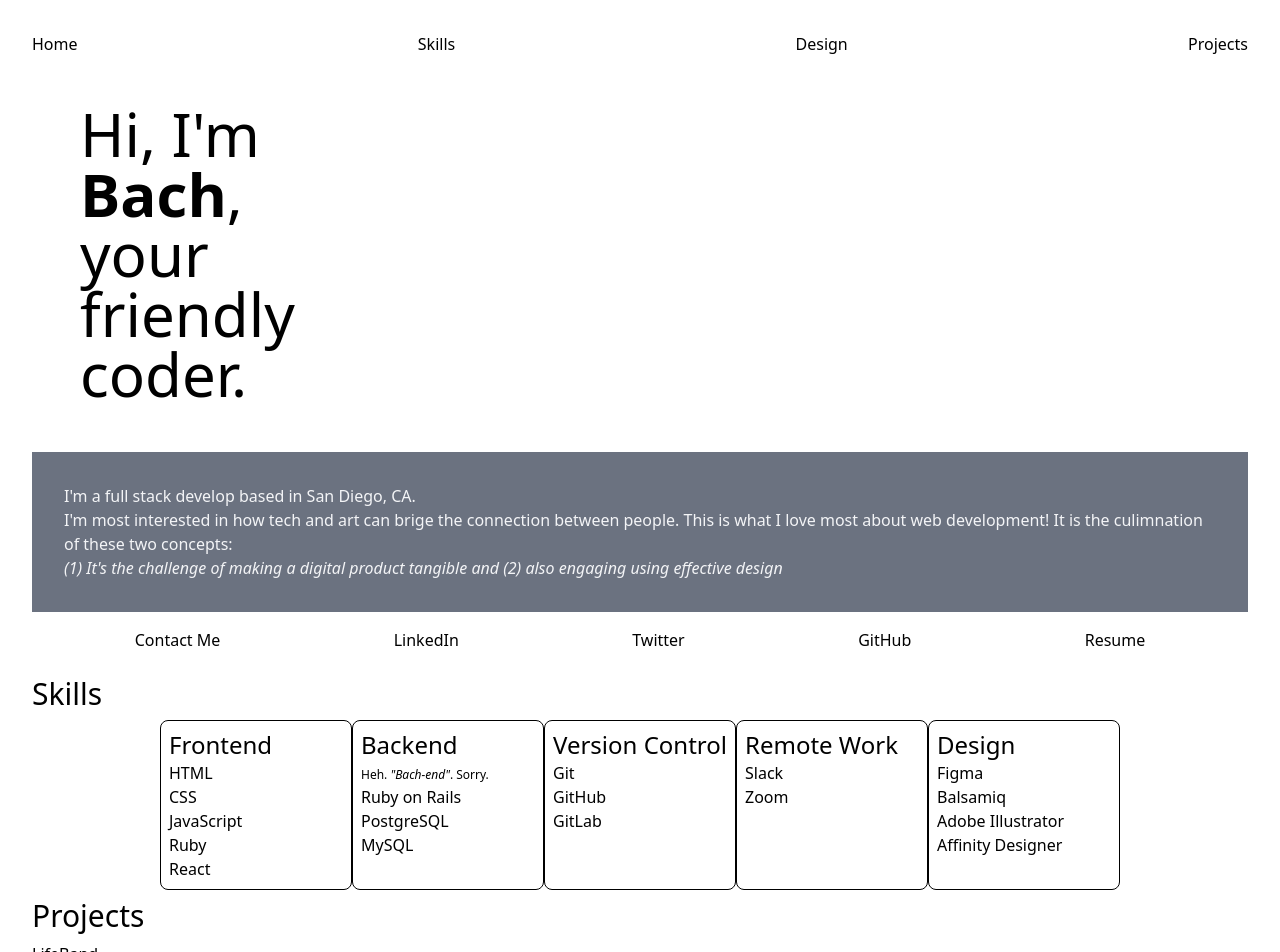
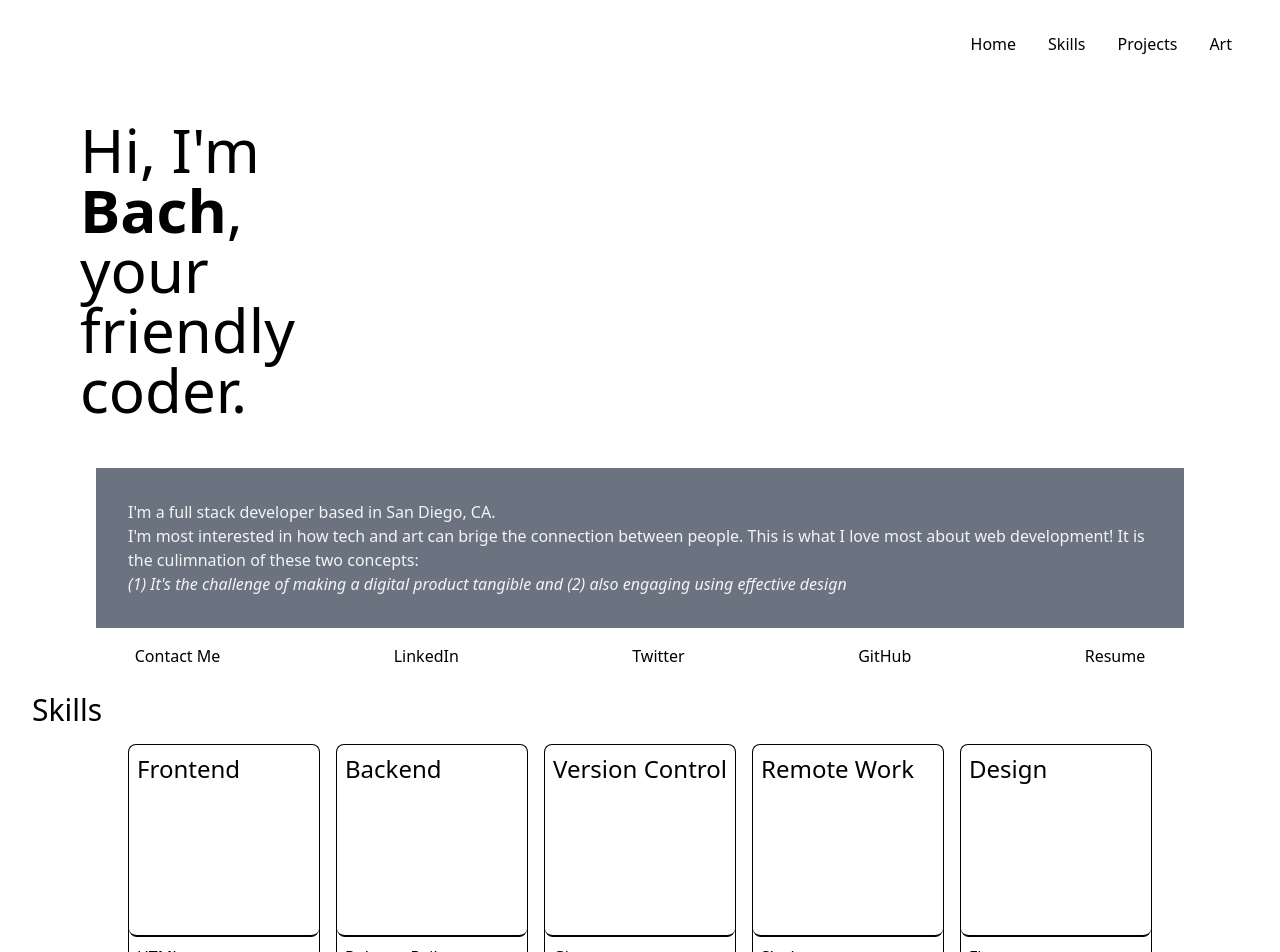
Before and after one commit to bndiep/bndiep.github.io, a React (Create React App) app: page / in a window 1280 px wide. Shown: the top 952 px of the page. Built offline with nearby package versions, Linux system fonts and the light colour scheme.

Commit message:
adds smooth scrolling and edits typos

```diff
--- a/src/App.js
+++ b/src/App.js
@@ -1,22 +1,22 @@
 
 function App() {
   return (
-    <div className="m-8">
+    <div className="mx-8 mt-4">
       <header>
-        <ul className="flex flex-row justify-between">
-          <li><a href="/">Home</a></li>
-          <li><a href="#skills">Skills</a></li>
-          <li><a href="#design">Design</a></li>
-          <li><a href="#projects">Projects</a></li>
+        <ul className="flex flex-row justify-end">
+          <li className="p-4"><a href="/">Home</a></li>
+          <li className="p-4"><a href="#skills">Skills</a></li>
+          <li className="p-4"><a href="#projects">Projects</a></li>
+          <li className="p-4"><a href="">Art</a></li>
         </ul>
       </header>
       <h1 className="p-12 w-96 text-6xl">
         Hi, I'm <span className="font-bold">Bach</span>, your friendly coder.
       </h1>
 
-      <div className="p-8 bg-gray-500 text-gray-100">
+      <div className="p-8 bg-gray-500 text-gray-100 lg:mx-16">
         <p>
-          I'm a full stack develop based in San Diego, CA.
+          I'm a full stack developer based in San Diego, CA.
           </p>
         <p>
           I'm most interested in how tech and art can brige the connection between people.
@@ -36,52 +36,52 @@ function App() {
       </div>
 
       <h2 className="py-2 text-3xl" id="skills">Skills</h2>
-      <div className="flex flex-wrap justify-center">
-        <div className="w-48 p-2 border border-black rounded-lg">
-          <h3 className="text-2xl">Frontend</h3>
-          <ul>
-            <li className="">HTML</li>
-            <li>CSS</li>
-            <li>JavaScript</li>
-            <li>Ruby</li>
-            <li>React</li>
+      <div className="flex flex-wrap justify-center items-start">
+
+        <div className="m-2 w-48 border-t border-l border-r border-black rounded-lg">
+          <h3 className="p-2 h-48 text-2xl border-b-2 border-black rounded-lg">Frontend</h3>
+          <ul className="">
+            <li className="p-2 border-b-2 border-black rounded-lg">HTML</li>
+            <li className="p-2 border-b-2 border-black rounded-lg">CSS</li>
+            <li className="p-2 border-b-2 border-black rounded-lg">JavaScript</li>
+            <li className="p-2 border-b-2 border-black rounded-lg">Ruby</li>
+            <li className="p-2 border-b-2 border-black rounded-lg">React</li>
           </ul>
         </div>
 
-        <div className="w-48 p-2 border border-black rounded-lg">
-          <h3 className="text-2xl">Backend</h3>
-          <span className="text-xs">Heh. <span className="italic">"Bach-end"</span>. Sorry.</span>
+        <div className="m-2 w-48 border-t border-l border-r border-black rounded-lg">
+          <h3 className="p-2 h-48 text-2xl border-b-2 border-black rounded-lg">Backend</h3>
           <ul>
-            <li>Ruby on Rails</li>
-            <li>PostgreSQL</li>
-            <li>MySQL</li>
+            <li className="p-2 border-b-2 border-black rounded-lg">Ruby on Rails</li>
+            <li className="p-2 border-b-2 border-black rounded-lg">PostgreSQL</li>
+            <li className="p-2 border-b-2 border-black rounded-lg">MySQL</li>
           </ul>
         </div>
 
-        <div className="w-48 p-2 border border-black rounded-lg">
-          <h3 className="text-2xl">Version Control</h3>
+        <div className="m-2 w-48 border-t border-l border-r border-black rounded-lg">
+          <h3 className="p-2 h-48 text-2xl border-b-2 border-black rounded-lg">Version Control</h3>
           <ul>
-            <li>Git</li>
-            <li>GitHub</li>
-            <li>GitLab</li>
+            <li className="p-2 border-b-2 border-black rounded-lg">Git</li>
+            <li className="p-2 border-b-2 border-black rounded-lg">GitHub</li>
+            <li className="p-2 border-b-2 border-black rounded-lg">GitLab</li>
           </ul>
         </div>
 
-        <div className="w-48 p-2 border border-black rounded-lg">
-          <h3 className="text-2xl">Remote Work</h3>
+        <div className="m-2 w-48 border-t border-l border-r border-black rounded-lg">
+          <h3 className="p-2 h-48 text-2xl border-b-2 border-black rounded-lg">Remote Work</h3>
           <ul>
-            <li>Slack</li>
-            <li>Zoom</li>
+            <li className="p-2 border-b-2 border-black rounded-lg">Slack</li>
+            <li className="p-2 border-b-2 border-black rounded-lg">Zoom</li>
           </ul>
         </div>
 
-        <div className="w-48 p-2 border border-black rounded-lg">
-          <h3 className="text-2xl" id="design">Design</h3>
+        <div className="m-2 w-48 border-t border-l border-r border-black rounded-lg">
+          <h3 className="p-2 h-48 text-2xl border-b-2 border-black rounded-lg">Design</h3>
           <ul>
-            <li>Figma</li>
-            <li>Balsamiq</li>
-            <li>Adobe Illustrator</li>
-            <li>Affinity Designer</li>
+            <li className="p-2 border-b-2 border-black rounded-lg">Figma</li>
+            <li className="p-2 border-b-2 border-black rounded-lg">Balsamiq</li>
+            <li className="p-2 border-b-2 border-black rounded-lg">Adobe Illustrator</li>
+            <li className="p-2 border-b-2 border-black rounded-lg">Affinity Designer</li>
           </ul>
         </div>
       </div>
@@ -95,7 +95,7 @@ function App() {
         <h4>Blog App</h4>
       </div>
 
-      <footer className="text-sm">Designed and build by Bach Diep using React.js and Tailwind CSS</footer>
+      <footer className="mx-2 text-sm flex justify-center">Designed and built by Bach Diep using React.js and Tailwind CSS</footer>
     </div>
   )
 }
--- a/src/styles/index.css
+++ b/src/styles/index.css
@@ -3,3 +3,7 @@
 @tailwind components;
 
 @tailwind utilities;
+
+html {
+  scroll-behavior: smooth;
+}
```
